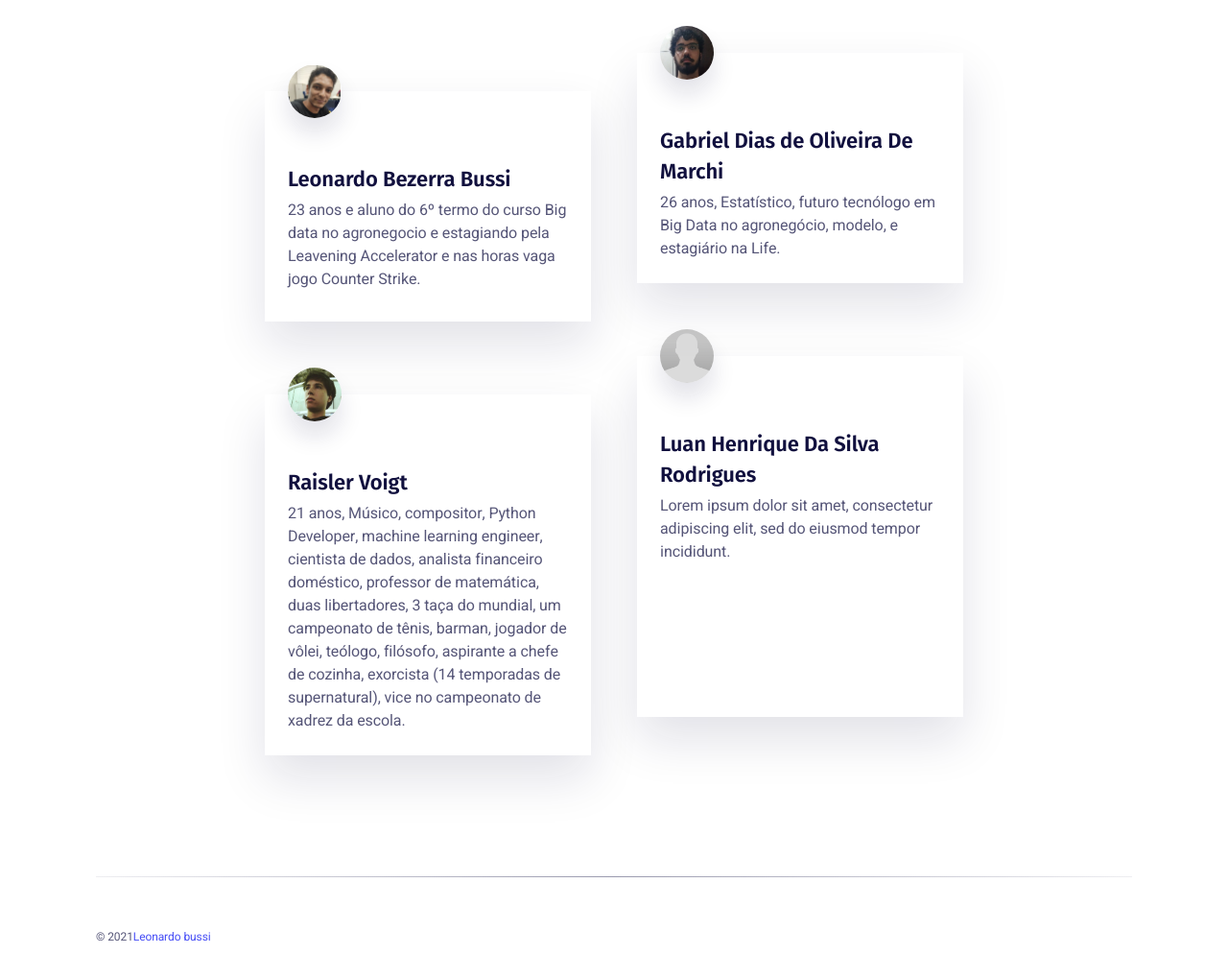
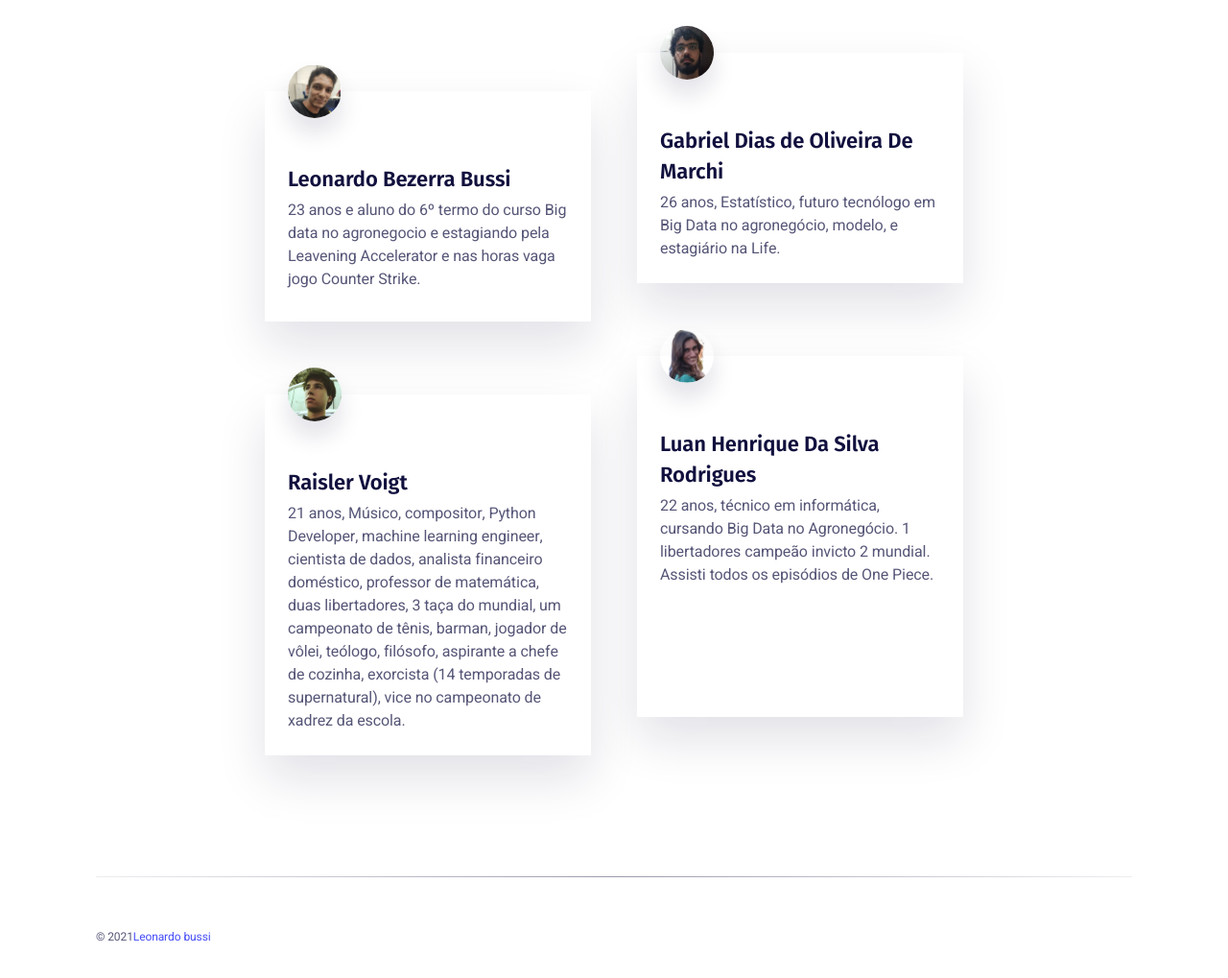
Before and after one commit to HousePricePrediction/HousePricePrediction.github.io, a plain HTML site: page index.html in a window 1280 px wide. Shown: the part 1213-2232 px from the top of the page at 96% size. Drawn offline with nearby package versions, Linux system fonts and the light colour scheme.

Commit message:
add datasets

```diff
--- a/index.html
+++ b/index.html
@@ -293,11 +293,13 @@
 									<div class="testimonial-inner">
 										<div class="testimonial-main">
 											<div class="testimonial-header">
-												<img class="mb-16" src="dist/images/none.png" alt="Testimonial">
+												<img class="mb-16" src="dist/images/luan.webp" alt="Testimonial">
 											</div>
 											<div class="testimonial-body">
 												<h4>Luan Henrique Da Silva Rodrigues</h4>
-												<p class="mb-0">Lorem ipsum dolor sit amet, consectetur adipiscing elit, sed do eiusmod tempor incididunt.</p>
+												<p class="mb-0">
+													22 anos, técnico em informática, cursando Big Data no Agronegócio. 1 libertadores campeão invicto 2 mundial. Assisti todos os episódios de One Piece.
+											</p>
 											</div>
 										</div>
 									</div>
```
Also changed, not shown: dist/images/luan.webp (added).
